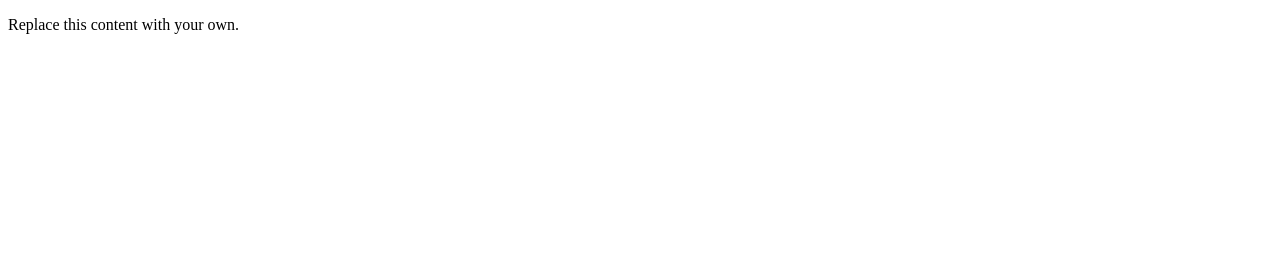
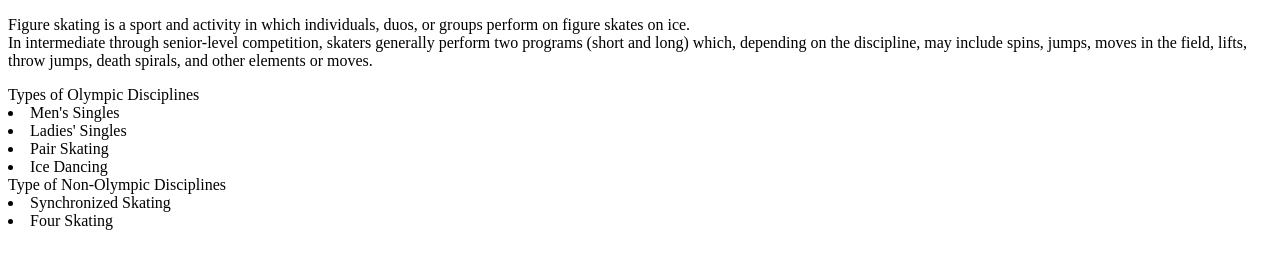
Before and after one commit to Kwright823/WSD, a plain HTML site: page index.html in a window 1280 px wide. Drawn offline with Linux system fonts and the light colour scheme.

Commit message:
paragraph & lists

```diff
--- a/index.html
+++ b/index.html
@@ -2,9 +2,24 @@
 <html lang="en">
 	<head>
 		<meta charset+"utf-8" />
-		<title>Insert Your Title Here</title>
+		<title>Figure Skating</title>
 	</head>
 	<body>
-		<p>Replace this content with your own.</p>
+		<p>Figure skating is a sport and activity in which individuals,
+		duos, or groups perform on figure skates on ice. </br>
+		In intermediate through senior-level competition, skaters generally perform
+		two programs (short and long) which, depending on the discipline, may include
+		spins, jumps, moves in the field, lifts, throw jumps, death spirals, and
+		other elements or moves.</p>
+
+		<oi>Types of Olympic Disciplines</oi>
+			<li>Men's Singles</li>
+			<li>Ladies' Singles</li>
+			<li>Pair Skating</li>
+			<li>Ice Dancing</li>
+
+		<oi>Type of Non-Olympic Disciplines</oi>
+			<li>Synchronized Skating</li>
+			<li>Four Skating</li>
 	</body>
 </html>
```
Also changed, not shown: GIT HUB LINKS.txt (added).
